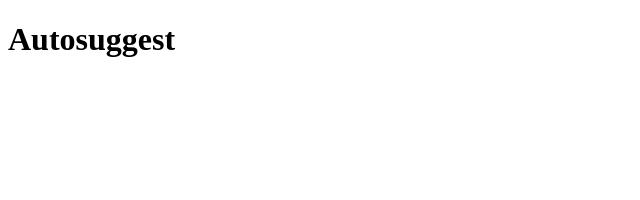
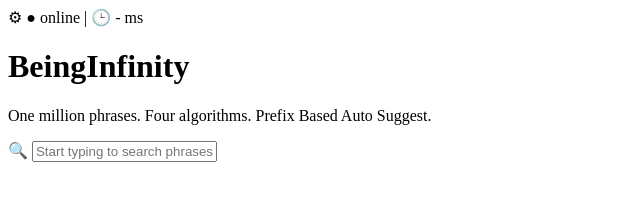
Before and after one commit to ayytanuappa/autosuggest, a website: page frontend/pages/autosuggest.html in a window 1280 px wide. Shown: the whole page, without its empty margins (0-640 px from the left). Drawn offline with Linux system fonts and the light colour scheme.

Commit message:
initial commit

```diff
--- a/frontend/index.css
+++ b/frontend/index.css
@@ -1,5 +1,5 @@
 h1{
-    color: rgb(183, 255, 0);
+    color: rgba(0, 238, 255, 0.855);
 
 }
 /*property: value*/
--- a/frontend/pages/autosuggest.html
+++ b/frontend/pages/autosuggest.html
@@ -1,11 +1,19 @@
 <!DOCTYPE html>
-<html lang="en">
+<html>
 <head>
-    <meta charset="UTF-8">
-    <meta name="viewport" content="width=device-width, initial-scale=1.0">
-    <title>Document</title>
+    <title>BeingInfinity</title>
 </head>
 <body>
-    <h1>Autosuggest</h1>
+    <span>⚙</span>
+    <span>● online</span>
+    <span> | </span>
+    <span>🕒</span>
+    <span> - ms</span>
+    <h1>BeingInfinity</h1>
+
+    <p>One million phrases. Four algorithms. Prefix Based Auto Suggest.</p>
+    <span>🔍</span>
+    <input type="text" placeholder="Start typing to search phrases">
+
 </body>
 </html>
```
